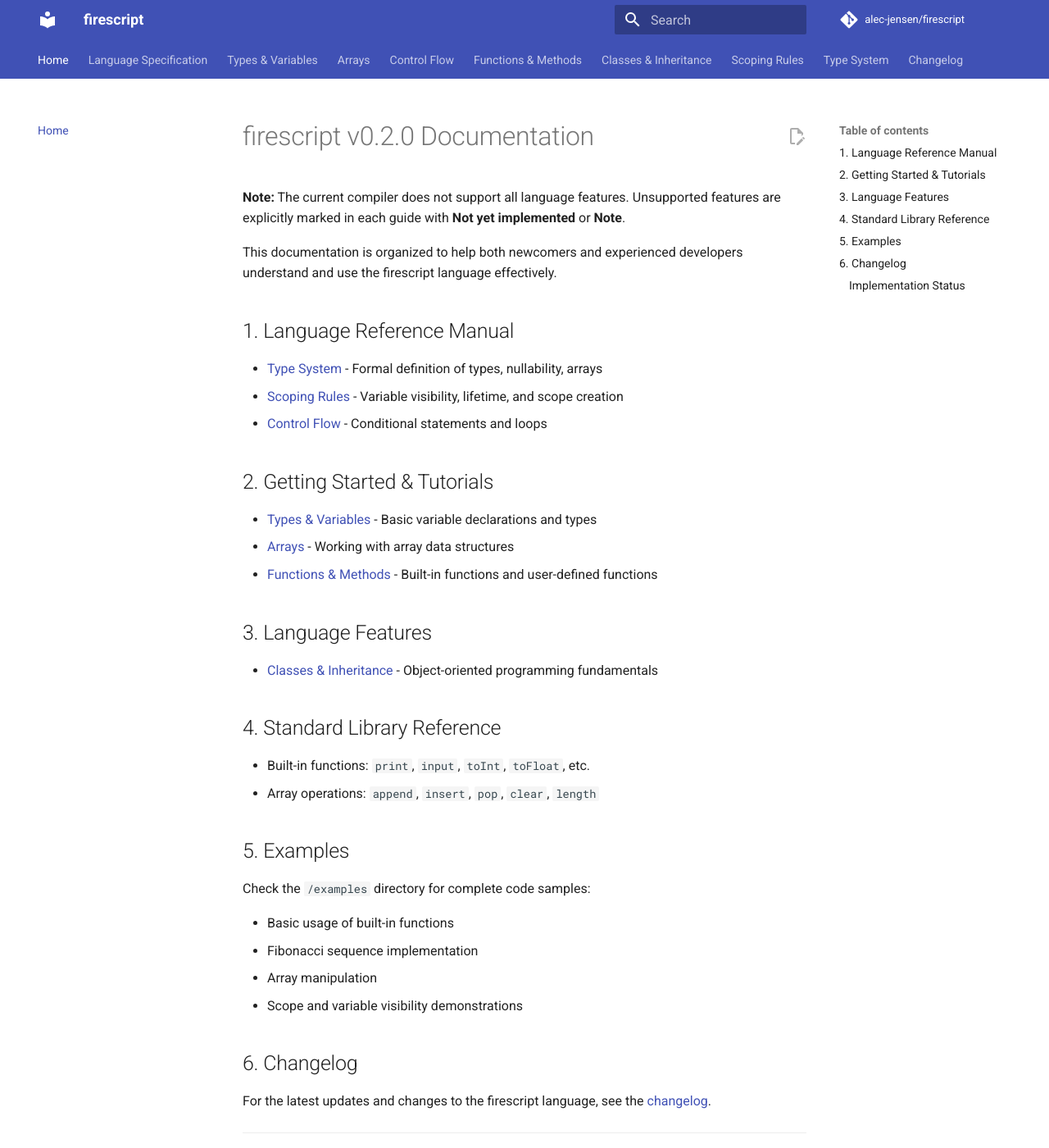
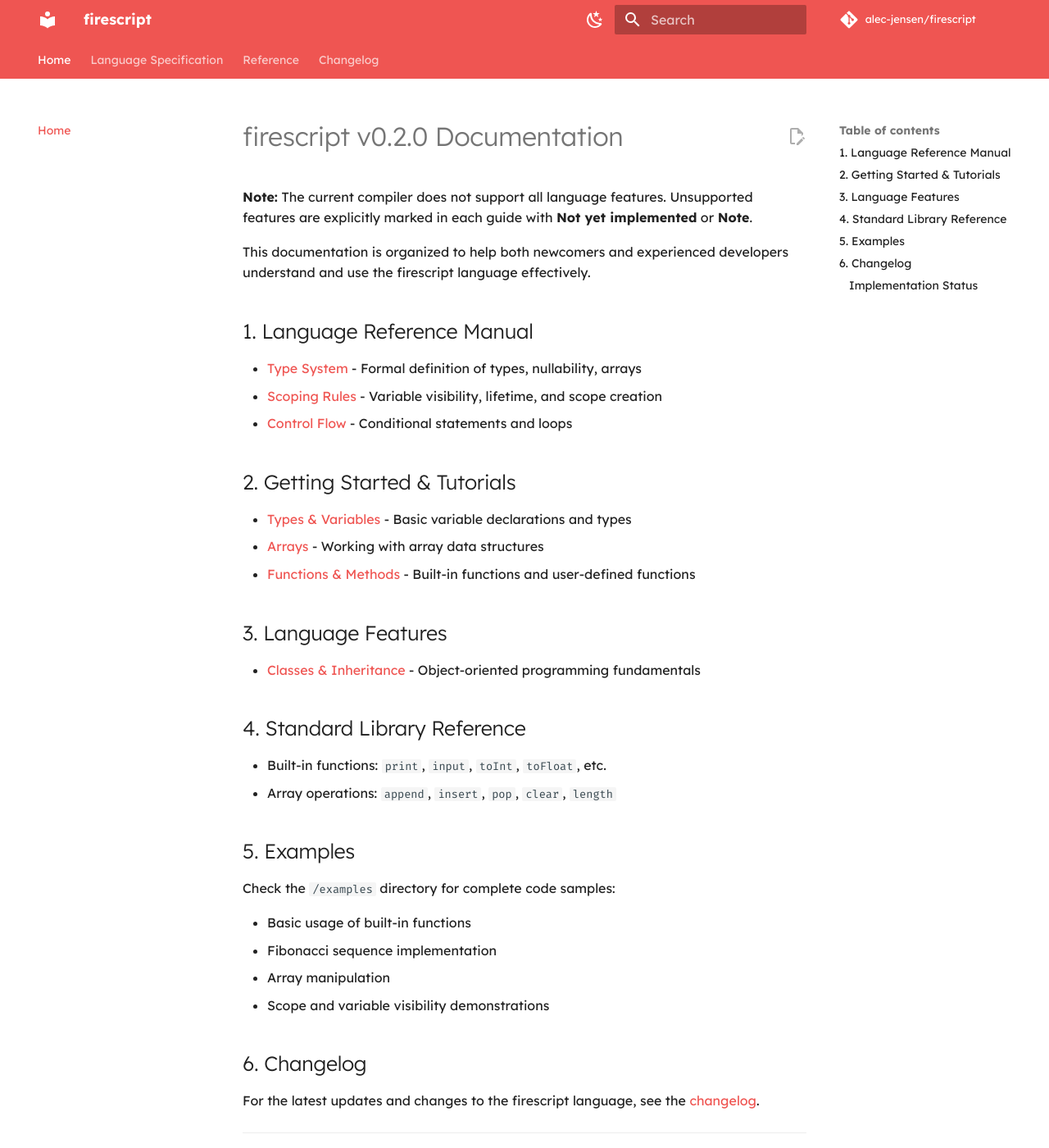
Before and after one commit to alec-jensen/firescript, an MkDocs documentation site: the page built from docs/README.md, in a window 1280 px wide and 1400 px high. Shown: the whole window at 82% size. Built offline with MkDocs 1.6.1 and Material for MkDocs 9.7.7, drawn with Linux system fonts in a browser that asks for light colours; comment, search, counter and statistics services are not loaded; some of the changed lines change nothing that is shown; some of the changed text lies outside the part shown.

Commit message:
overhaul docs

````diff
--- a/docs/README.md
+++ b/docs/README.md
@@ -6,19 +6,19 @@
 
 ## 1. Language Reference Manual
 
-* [Type System](type_system.md) - Formal definition of types, nullability, arrays
-* [Scoping Rules](scoping.md) - Variable visibility, lifetime, and scope creation
-* [Control Flow](control_flow.md) - Conditional statements and loops
+* [Type System](reference/type_system.md) - Formal definition of types, nullability, arrays
+* [Scoping Rules](reference/scoping.md) - Variable visibility, lifetime, and scope creation
+* [Control Flow](reference/control_flow.md) - Conditional statements and loops
 
 ## 2. Getting Started & Tutorials
 
-* [Types & Variables](variables.md) - Basic variable declarations and types
-* [Arrays](arrays.md) - Working with array data structures
-* [Functions & Methods](functions.md) - Built-in functions and user-defined functions
+* [Types & Variables](reference/variables.md) - Basic variable declarations and types
+* [Arrays](reference/arrays.md) - Working with array data structures
+* [Functions & Methods](reference/functions.md) - Built-in functions and user-defined functions
 
 ## 3. Language Features
 
-* [Classes & Inheritance](classes.md) - Object-oriented programming fundamentals
+* [Classes & Inheritance](reference/classes.md) - Object-oriented programming fundamentals
 
 ## 4. Standard Library Reference
 
--- /dev/null
+++ b/docs/reference/overview.md
@@ -0,0 +1,66 @@
+# Language Reference Overview
+
+This section provides a comprehensive reference for the firescript programming language. firescript is a statically and strongly typed language that prioritizes readability, explicitness, and predictable behavior.
+
+## Core Design Principles
+
+firescript's design follows several key principles:
+
+- **Static & Strong Typing**: Every variable has a defined type that is checked at compile-time
+- **Explicit Behavior**: No implicit type conversions or hidden behaviors
+- **Simple Syntax**: Draws inspiration from C, Java, JavaScript, and Python
+- **Consistent Rules**: Language constructs follow consistent patterns
+- **Predictable Execution**: Code behaves as written, minimizing surprises
+
+## Implementation Status
+
+The firescript compiler is under active development. Current status:
+
+| Feature | Status | Notes |
+|---------|--------|-------|
+| Primitive Types | ✅ Complete | `int`, `float`, `double`, `bool`, `string`, `char` |
+| Arrays | ⚠️ Partial | Basic operations work; slicing not implemented |
+| Control Flow | ⚠️ Partial | `if/else` and `while` loops work; `for` loops planned |
+| Functions | ⚠️ Partial | Built-in functions work; user-defined functions planned |
+| Classes | ❌ Planned | Object-oriented features planned for future versions |
+| Modules | ❌ Planned | Code organization across files planned for future versions |
+
+## Getting Started
+
+For those new to firescript, we recommend starting with the following guides:
+
+1. [Types & Variables](variables.md) - Learn how to declare and use variables
+2. [Arrays](arrays.md) - Working with collections of data
+3. [Control Flow](control_flow.md) - Conditionals and loops
+4. [Functions & Methods](functions.md) - Using built-in functions
+
+## Detailed Reference
+
+For more detailed information, each section of this reference covers specific aspects of the language:
+
+- [Type System](type_system.md) - Comprehensive information about the firescript type system
+- [Scoping Rules](scoping.md) - How variable scoping works
+- [Classes & Inheritance](classes.md) - Object-oriented programming (future)
+
+## Example Code
+
+```firescript
+// Calculate fibonacci numbers
+int i = 0;
+int j = 1;
+int count = 10;
+
+print("Fibonacci Sequence:");
+print(i);
+print(j);
+
+while (count > 0) {
+    int next = i + j;
+    print(next);
+    i = j;
+    j = next;
+    count = count - 1;
+}
+```
+
+For the complete language specification, see the [Language Specification](../language_specification.md) document.
--- a/mkdocs.yml
+++ b/mkdocs.yml
@@ -1,32 +1,58 @@
 site_name: firescript
 repo_url: https://github.com/alec-jensen/firescript
 repo_name: alec-jensen/firescript
+site_url: https://alec-jensen.github.io/firescript
 docs_dir: docs
 site_dir: site
 theme:
   name: material
+  font:
+    text: Lexend
+    code: Fira Code
+  palette:
+    # Palette toggle for light mode
+    - media: "(prefers-color-scheme: light)"
+      scheme: default
+      primary: red
+      accent: blue
+      toggle:
+        icon: material/weather-night
+        name: Switch to dark mode
+
+    # Palette toggle for dark mode
+    - media: "(prefers-color-scheme: dark)"
+      scheme: slate
+      primary: red
+      accent: blue
+      toggle:
+        icon: material/weather-sunny
+        name: Switch to light mode
   features:
     - navigation.tabs
-    - navigation.top
+    - navigation.path
+    - navigation.instant
+    - navigation.instant.prefetch
+    - navigation.instant.preview
+    - navigation.tracking
+    - navigation.footer
     - search.suggest
     - search.highlight
     - content.code.copy
     - content.action.edit
-# GitHub Pages deployment configuration
-deploy:
-  provider: github
-  branch: gh-pages
 nav:
   - Home: README.md
   - Language Specification: language_specification.md
-  - Types & Variables: variables.md
-  - Arrays: arrays.md
-  - Control Flow: control_flow.md
-  - Functions & Methods: functions.md
-  - Classes & Inheritance: classes.md
-  - Scoping Rules: scoping.md
-  - Type System: type_system.md
+  - Reference:
+    - Overview: reference/overview.md
+    - Types & Variables: reference/variables.md
+    - Arrays: reference/arrays.md
+    - Control Flow: reference/control_flow.md
+    - Functions & Methods: reference/functions.md
+    - Classes & Inheritance: reference/classes.md
+    - Scoping Rules: reference/scoping.md
+    - Type System: reference/type_system.md
   - Changelog: changelog.md
 markdown_extensions:
   - toc:
       permalink: True
+copyright: Copyright &copy; 2025 Alec Jensen
````
Also changed, not shown: .github/copilot-instructions.md, docs/reference/arrays.md (renamed from docs/arrays.md), docs/reference/classes.md (renamed from docs/classes.md), docs/reference/control_flow.md (renamed from docs/control_flow.md), docs/reference/functions.md (renamed from docs/functions.md), docs/reference/scoping.md (renamed from docs/scoping.md), docs/reference/type_system.md (renamed from docs/type_system.md), docs/reference/variables.md (renamed from docs/variables.md).
